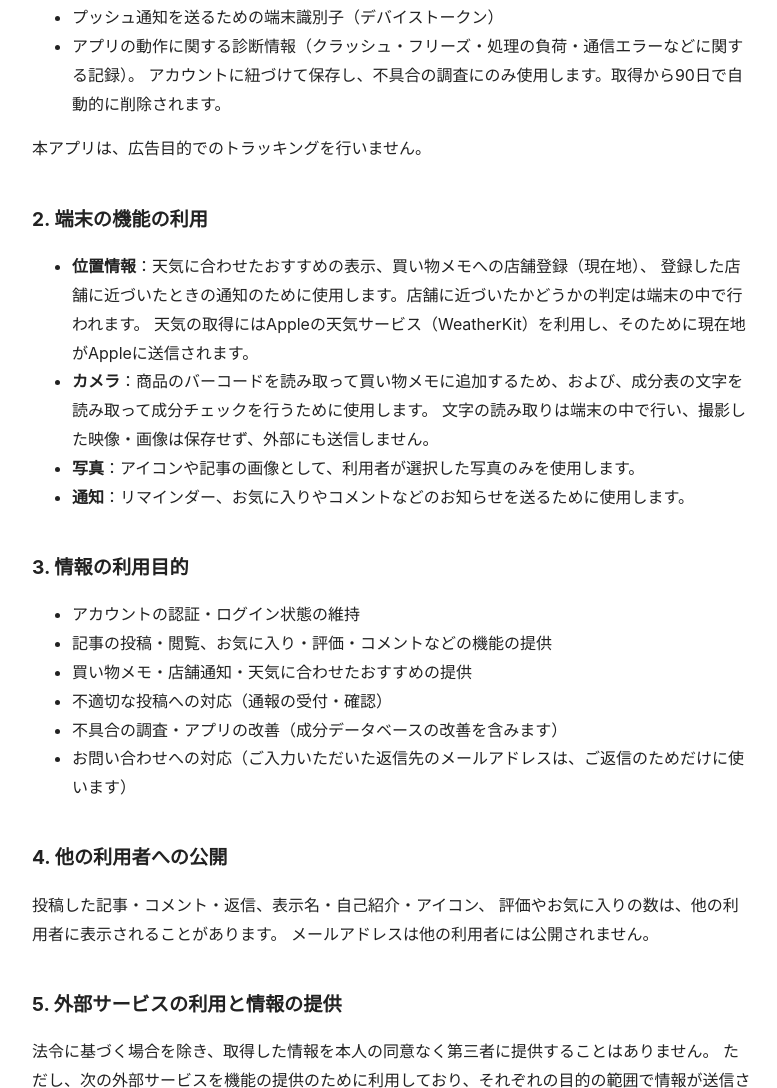
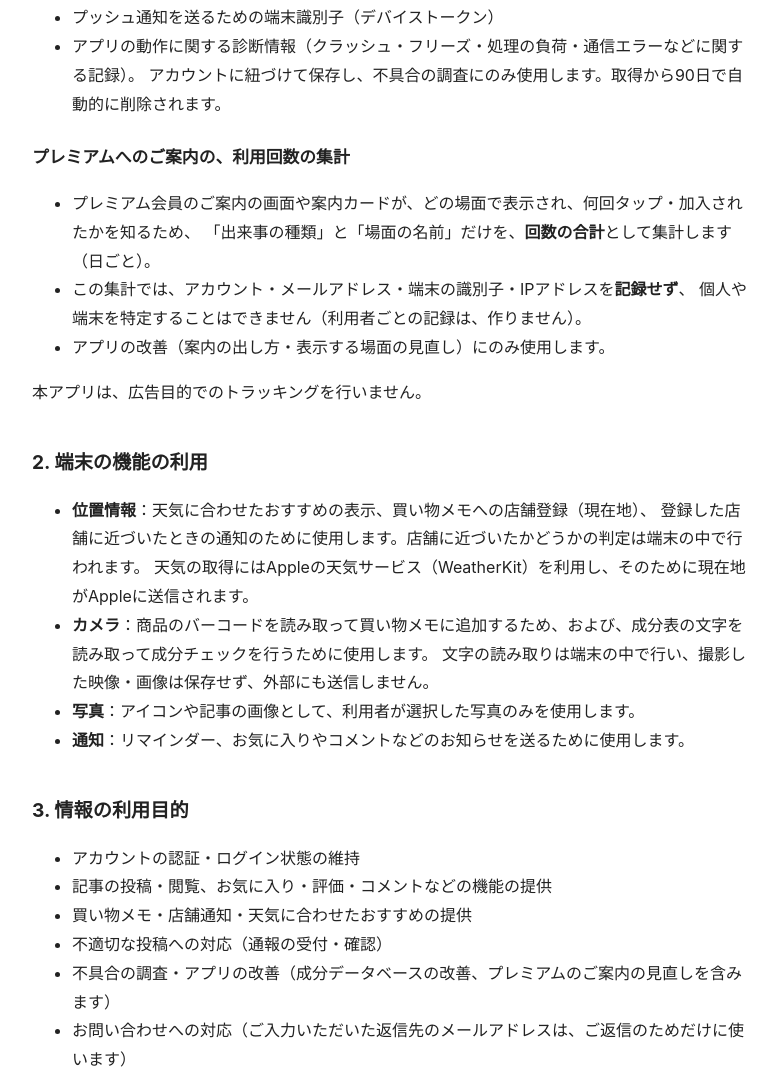
Before and after one commit to JunkiShimomura/mono-to-watashi-privacy, a plain HTML site: page privacy.html in a window 1280 px wide. Shown: the part 1543-2631 px from the top of the page, without its empty margins (248-1025 px from the left). Drawn offline with Linux system fonts and the light colour scheme.

Commit message:
プライバシーポリシーを更新（プレミアムへのご案内の、利用回数の集計を追記。個人を特定しない）

```diff
--- a/privacy.html
+++ b/privacy.html
@@ -22,7 +22,7 @@
 </head>
 <body>
 <h1>プライバシーポリシー</h1>
-<p class="updated">最終更新日: 2026年10月18日</p>
+<p class="updated">最終更新日: 2026年11月18日</p>
 
 <p>「モノとわたし」（以下「本アプリ」）は、利用者のプライバシーを尊重し、
 以下の方針に基づき個人情報を取り扱います。</p>
@@ -72,6 +72,15 @@
     アカウントに紐づけて保存し、不具合の調査にのみ使用します。取得から90日で自動的に削除されます。</li>
 </ul>
 
+<h3>プレミアムへのご案内の、利用回数の集計</h3>
+<ul>
+  <li>プレミアム会員のご案内の画面や案内カードが、どの場面で表示され、何回タップ・加入されたかを知るため、
+    「出来事の種類」と「場面の名前」だけを、<strong>回数の合計</strong>として集計します（日ごと）。</li>
+  <li>この集計では、アカウント・メールアドレス・端末の識別子・IPアドレスを<strong>記録せず</strong>、
+    個人や端末を特定することはできません（利用者ごとの記録は、作りません）。</li>
+  <li>アプリの改善（案内の出し方・表示する場面の見直し）にのみ使用します。</li>
+</ul>
+
 <p>本アプリは、広告目的でのトラッキングを行いません。</p>
 
 <h2>2. 端末の機能の利用</h2>
@@ -91,7 +100,7 @@
   <li>記事の投稿・閲覧、お気に入り・評価・コメントなどの機能の提供</li>
   <li>買い物メモ・店舗通知・天気に合わせたおすすめの提供</li>
   <li>不適切な投稿への対応（通報の受付・確認）</li>
-  <li>不具合の調査・アプリの改善（成分データベースの改善を含みます）</li>
+  <li>不具合の調査・アプリの改善（成分データベースの改善、プレミアムのご案内の見直しを含みます）</li>
   <li>お問い合わせへの対応（ご入力いただいた返信先のメールアドレスは、ご返信のためだけに使います）</li>
 </ul>
 
```
